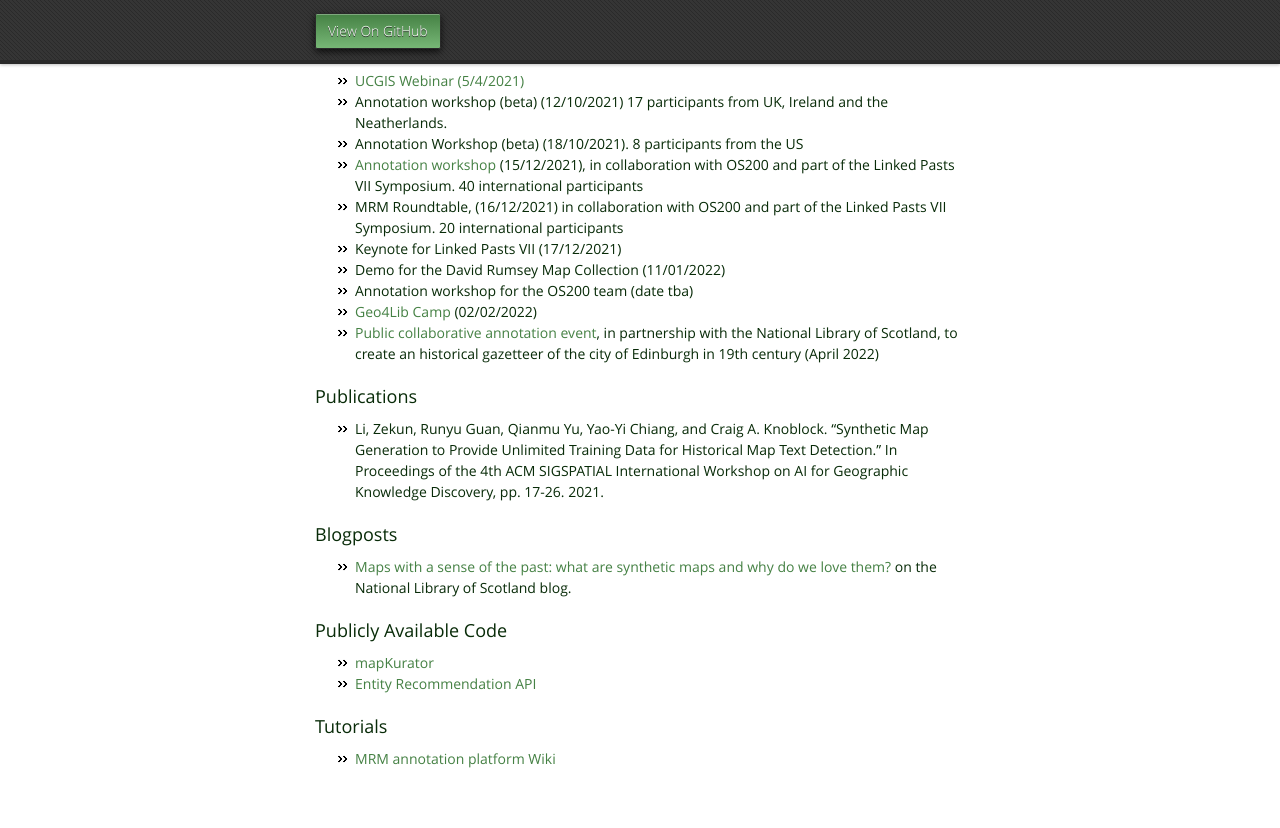
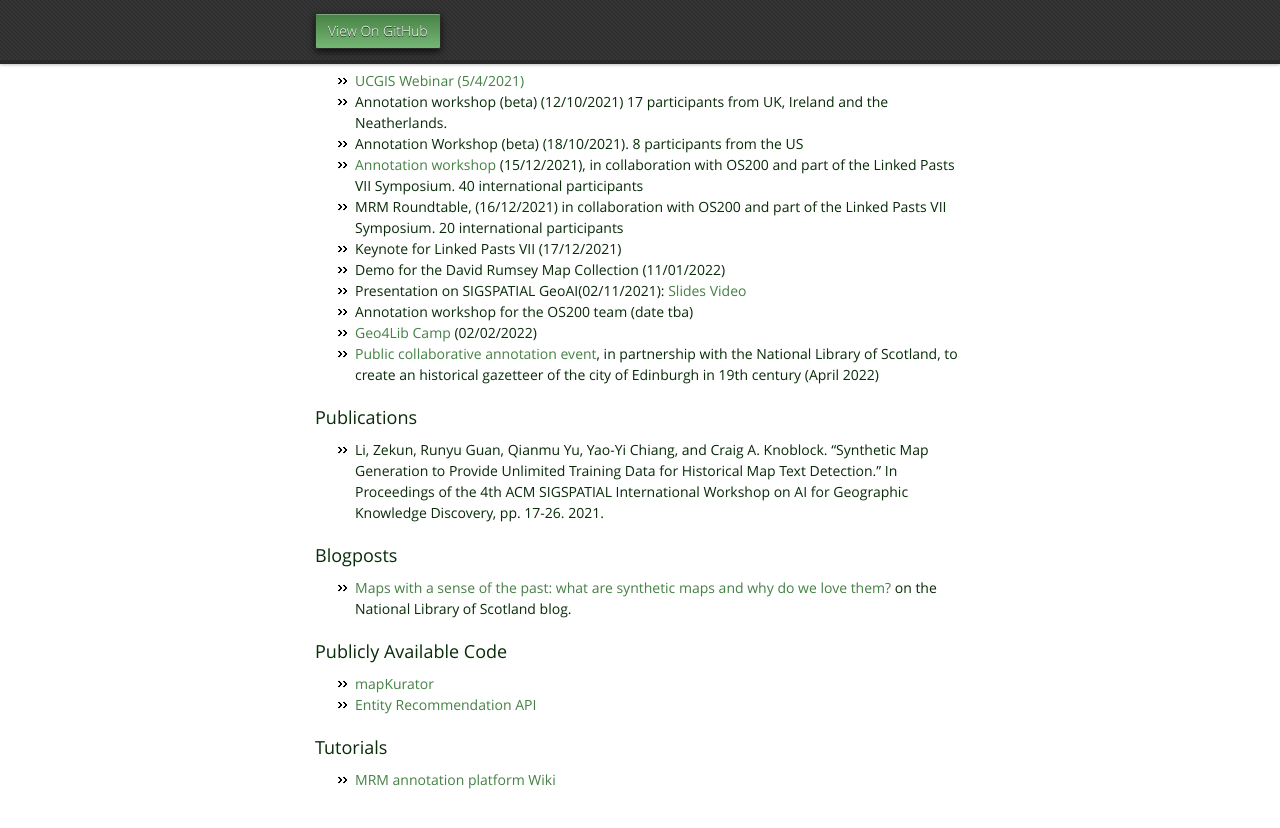
Before and after one commit to machines-reading-maps/machines-reading-maps.github.io, a Jekyll site: the page built from index.md, in a window 1280 px wide and 900 px high, scrolled down 1796 px. Shown: the top 828 px of the window. Built offline with Jekyll 4.4.1, drawn with Linux system fonts in a browser that asks for light colours; our own code applies the rules of GitHub Pages for plain Markdown files.

Commit message:
Update index.md

```diff
--- a/index.md
+++ b/index.md
@@ -66,6 +66,7 @@ We will share code, datasets, and more via this website.
 - MRM Roundtable, (16/12/2021) in collaboration with OS200 and part of the Linked Pasts VII Symposium. 20 international participants
 - Keynote for Linked Pasts VII (17/12/2021)
 - Demo for the David Rumsey Map Collection (11/01/2022)
+- Presentation on SIGSPATIAL GeoAI(02/11/2021): [Slides](https://drive.google.com/file/d/1UNbRVB47KzjqCGvxaDWhofJVbOsgxMwD/view?usp=sharing) [Video](https://drive.google.com/file/d/1WeFO7hBXWHOuuwtgbDhd6OTONz2RDH77/view?usp=sharing)
 - Annotation workshop for the OS200 team (date tba)
 - [Geo4Lib Camp](https://geo4libcamp.github.io/program/) (02/02/2022)
 - [Public collaborative annotation event](https://maps_transcription_nls.mailchimpsites.com/), in partnership with the National Library of Scotland, to create an historical gazetteer of the city of Edinburgh in 19th century (April 2022)
```
